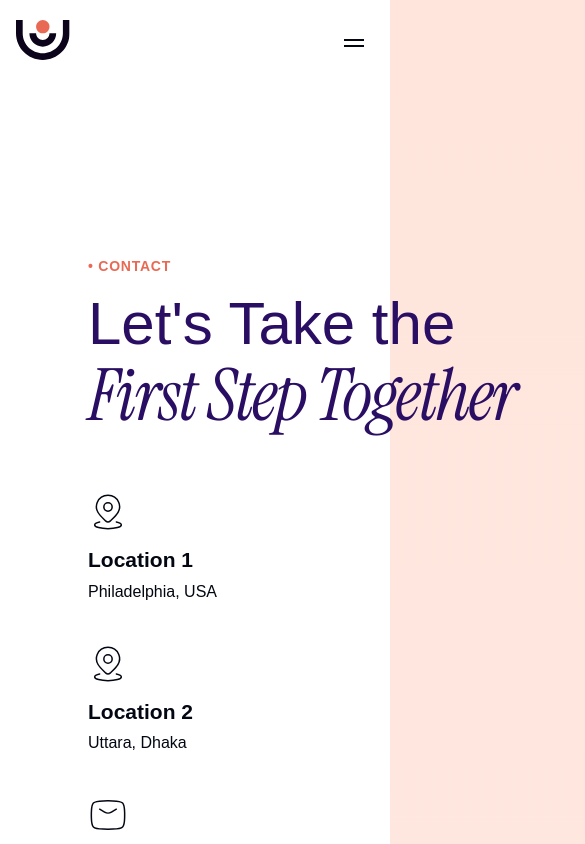
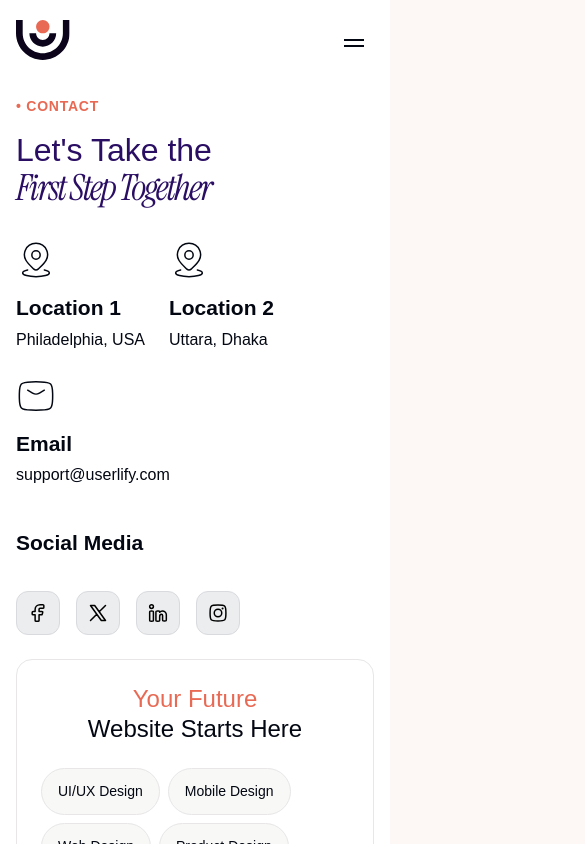
Before and after one commit to SparkStudio-Ltd/userlify, a Next.js app: page /contact in a window 390 px wide. Shown: the top 844 px of the page, 585 px wide, since content can reach past the window. Built offline with nearby package versions, Linux system fonts and the light colour scheme; a web font is replaced by a local one.

Commit message:
fix: Update layout and responsiveness in ContactPage and FAQ sections

```diff
--- a/src/app/contact/page.tsx
+++ b/src/app/contact/page.tsx
@@ -1,12 +1,12 @@
 'use client';
 
 import { Footer, Header } from '@/components/layout';
+import { CTASection, FAQSectionContact } from '@/components/sections';
+import gsap from 'gsap';
 import Image from 'next/image';
 import { useRouter } from 'next/navigation';
 import { useEffect, useRef, useState } from 'react';
 import { FaArrowRight } from 'react-icons/fa';
-import gsap from 'gsap';
-import { CTASection, FAQSectionContact } from '@/components/sections';
 
 const serviceTypes = [
   'UI/UX Design',
@@ -24,10 +24,26 @@ const locations = [
 ];
 
 const socialLinks = [
-    { name: 'Facebook', href: 'https://facebook.com', icon: '/assets/icons/facebook_icon.svg' },
-    { name: 'Twitter', href: 'https://twitter.com', icon: '/assets/icons/twitter_icon.svg' },
-    { name: 'LinkedIn', href: 'https://linkedin.com', icon: '/assets/icons/linkedin_icon.svg' },
-    { name: 'Instagram', href: 'https://instagram.com', icon: '/assets/icons/instagram_icon.svg' },
+  {
+    name: 'Facebook',
+    href: 'https://facebook.com',
+    icon: '/assets/icons/facebook_icon.svg',
+  },
+  {
+    name: 'Twitter',
+    href: 'https://twitter.com',
+    icon: '/assets/icons/twitter_icon.svg',
+  },
+  {
+    name: 'LinkedIn',
+    href: 'https://linkedin.com',
+    icon: '/assets/icons/linkedin_icon.svg',
+  },
+  {
+    name: 'Instagram',
+    href: 'https://instagram.com',
+    icon: '/assets/icons/instagram_icon.svg',
+  },
 ];
 
 export default function ContactPage() {
@@ -143,8 +159,6 @@ export default function ContactPage() {
     // Handle form submission locally for now
     console.log('Form submitted:', { ...formData, service: selectedService });
 
-
-
     // if (typeof window !== 'undefined') {
     //     sessionStorage.removeItem('contactService');
     //     sessionStorage.removeItem('contactName');
@@ -155,41 +169,40 @@ export default function ContactPage() {
     // router.push('/thank-you');
   };
 
-
   return (
     <>
       <Header />
-            <main className="w-full bg-white px-12 pt-[216px] pb-[120px]">
+      <main className="w-full bg-white px-4 pb-12 pt-24 sm:px-6 sm:pb-16 sm:pt-32 md:px-8 md:pb-20 md:pt-40 lg:px-12 lg:pb-[120px] lg:pt-[216px]">
         {/* Two Column Layout */}
-                <div className="w-[1472px] grid grid-cols-1 gap-8 lg:grid-cols-5 mx-auto">
+        <div className="mx-auto grid w-full max-w-[1472px] grid-cols-1 gap-6 sm:gap-8 lg:grid-cols-5">
           {/* Left Card - 40% (2 columns) */}
           <div
             ref={leftCardRef}
-                        className="flex flex-col p-10 lg:col-span-2"
+            className="flex flex-col sm:p-8 md:p-10 lg:col-span-2"
           >
-                        <div ref={headerRef} className="max-w-[520px]">
+            <div ref={headerRef} className="max-w-full lg:max-w-[520px]">
               <p
                 className="text-sm uppercase tracking-[0.75px] text-primary"
                 style={{ fontFamily: 'Public Sans, sans-serif', fontWeight: 700 }}
               >
                 • CONTACT
               </p>
-                            <h1 className="mt-4 text-[60px] leading-[64px] text-[#2A0E63]">
+              <h1 className="mt-4 text-[32px] leading-[36px] text-[#2A0E63] sm:text-[40px] sm:leading-[44px] md:text-[50px] md:leading-[54px] lg:text-[60px] lg:leading-[64px]">
                 <span style={{ fontFamily: 'Nohemi, sans-serif', fontWeight: 500 }}>
                   Let's Take the
                 </span>
                 <br />
                 <span
-                                    className="italic text-[72px] leading-[80px] tracking-[-2px] font-serif"
-                                    style={{fontWeight: 400 }}
+                  className="font-serif text-[36px] italic leading-[40px] tracking-[-2px] sm:text-[48px] sm:leading-[52px] md:text-[60px] md:leading-[68px] lg:text-[72px] lg:leading-[80px]"
+                  style={{ fontWeight: 400 }}
                 >
                   First Step Together
                 </span>
               </h1>
             </div>
 
-                        <div className="mt-14 grid gap-10">
-                            <div className="grid gap-10 sm:grid-cols-2">
+            <div className="mt-8 grid gap-6 sm:mt-10 sm:gap-8 md:mt-12 md:gap-10 lg:mt-14">
+              <div className="flex md:grid gap-6 sm:grid-cols-2 sm:gap-8 md:gap-10">
                 {locations.map((location, index) => (
                   <div key={location.id} className="flex flex-col gap-3">
                     <div className="flex h-10 w-10 items-center justify-center">
@@ -218,7 +231,7 @@ export default function ContactPage() {
                 ))}
               </div>
 
-                            <div className="grid gap-10 sm:grid-cols-2">
+              <div className="grid gap-10 sm:grid-cols-2 md:grid-cols-1">
                 <div className="flex flex-col gap-3">
                   <div className="flex h-10 w-10 items-center justify-center">
                     <Image
@@ -265,7 +278,7 @@ export default function ContactPage() {
                           alt={social.name}
                           width={20}
                           height={20}
-                                                    className="brightness-0 transition-all group-hover:invert group-hover:brightness-0"
+                          className="brightness-0 transition-all group-hover:brightness-0 group-hover:invert"
                         />
                       </a>
                     ))}
@@ -278,18 +291,18 @@ export default function ContactPage() {
           {/* Right Form - 60% (3 columns) */}
           <div
             ref={rightCardRef}
-                        className="flex flex-col rounded-3xl border border-[#E8E6E6] bg-white p-10 lg:col-span-3"
+            className="flex flex-col rounded-2xl border border-[#E8E6E6] bg-white p-6 sm:rounded-3xl sm:p-8 md:p-10 lg:col-span-3"
           >
             {/* Form Header */}
-                        <div className="mb-8 text-center">
+            <div className="mb-6 text-center sm:mb-8">
               <h3
-                                className="text-[30px] leading-tight text-primary"
+                className="text-[24px] leading-tight text-primary sm:text-[28px] md:text-[30px]"
                 style={{ fontFamily: 'Nohemi, sans-serif', fontWeight: 400 }}
               >
                 Your Future
               </h3>
               <h3
-                                className="text-[30px] leading-tight text-[#030712]"
+                className="text-[24px] leading-tight text-[#030712] sm:text-[28px] md:text-[30px]"
                 style={{ fontFamily: 'Nohemi, sans-serif', fontWeight: 400 }}
               >
                 Website Starts Here
@@ -297,13 +310,14 @@ export default function ContactPage() {
             </div>
 
             {/* Service Type Buttons */}
-                        <div className="mb-10 flex flex-wrap gap-3">
+            <div className="mb-6 flex flex-wrap gap-2 sm:mb-8 sm:gap-3 md:mb-10">
               {serviceTypes.map((service) => (
                 <button
                   key={service}
                   type="button"
                   onClick={() => handleServiceSelect(service)}
-                                    className={`rounded-full border px-9 py-4 text-[18px] transition-all ${selectedService === service
+                  className={`rounded-full border px-4 py-3 text-[14px] transition-all sm:px-6 sm:py-4 sm:text-[16px] md:px-9 md:text-[18px] ${
+                    selectedService === service
                       ? 'border-primary bg-primary text-white'
                       : 'border-[#E8E6E6] bg-[#F8F8F7] text-[#030712] hover:border-primary/50'
                   }`}
@@ -428,9 +442,9 @@ export default function ContactPage() {
           </div>
         </div>
       </main>
-            <FAQSectionContact/>
-            <CTASection/>
-            <Footer/>
+      <FAQSectionContact />
+      <CTASection />
+      <Footer />
     </>
   );
 }
--- a/src/components/cards/FAQItem.tsx
+++ b/src/components/cards/FAQItem.tsx
@@ -11,7 +11,7 @@ interface FAQItemProps {
 
 export default function FAQItem({ question, answer, isOpen, onToggle }: FAQItemProps) {
     return (
-        <div className="bg-[#F8F8F7] p-[25px] border border-[#D8D5D4] rounded-[24px] w-full lg:w-[600px] transition-all duration-300">
+        <div className="bg-[#F8F8F7] p-[25px] border border-[#D8D5D4] rounded-[24px] w-full 2xl:w-[600px] transition-all duration-300">
             <button
                 onClick={onToggle}
                 className="w-full flex items-center justify-between gap-6 text-left"
--- a/src/components/sections/FAQSection_contact.tsx
+++ b/src/components/sections/FAQSection_contact.tsx
@@ -15,13 +15,13 @@ export default function FAQSectionContact() {
     };
 
     return (
-        <section className="w-full py-[120px] px-12 bg-neutral-50">
+        <section className="w-full py-16 lg:py-32 px-4 lg:px-12 bg-neutral-50">
             <div className="max-w-[1472px] mx-auto">
                 <div className="flex flex-col lg:flex-row gap-24 items-start">
                     {/* Left Section */}
                     <div className="w-full lg:w-[59.24%] flex flex-col gap-10">
                         {/* Kicker */}
-                        <div className='flex flex-col gap-4'>
+                        <div className='flex flex-col gap-4 '>
                             <p
                                 className="text-[#EA7B69] text-sm leading-5 tracking-[0.75px] uppercase font-bold"
                                 style={{ fontFamily: 'Public Sans, sans-serif' }}
```
Lines whose indentation alone changed are shown as unchanged.
